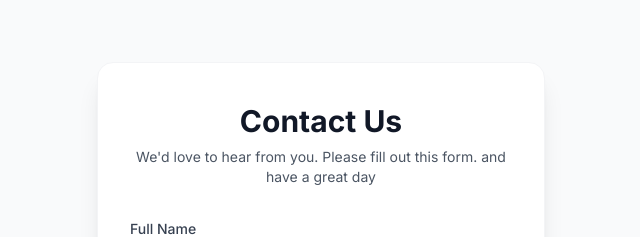
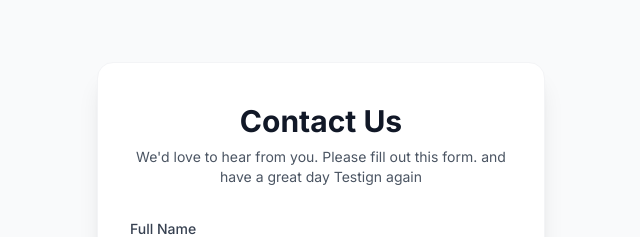
Before and after one commit to R-Pavan-2503/devops_agent_test_apps, a React (Vite) app in the folder apps/forms/frontend/: page / in a window 1280 px wide. Shown: the top 237 px of the page, without its empty margins (319-959 px from the left). Built offline with nearby package versions, Linux system fonts and the light colour scheme; the HTML template or start-up script is replaced by a standard one.

Commit message:
testing v1 8 commit

```diff
--- a/apps/forms/frontend/src/App.jsx
+++ b/apps/forms/frontend/src/App.jsx
@@ -92,6 +92,7 @@ export default function App() {
           <p className="mt-2 text-center text-sm text-gray-600">
             We'd love to hear from you. Please fill out this form.
             and have a great day
+            Testign again
           </p>
         </div>
 
```
